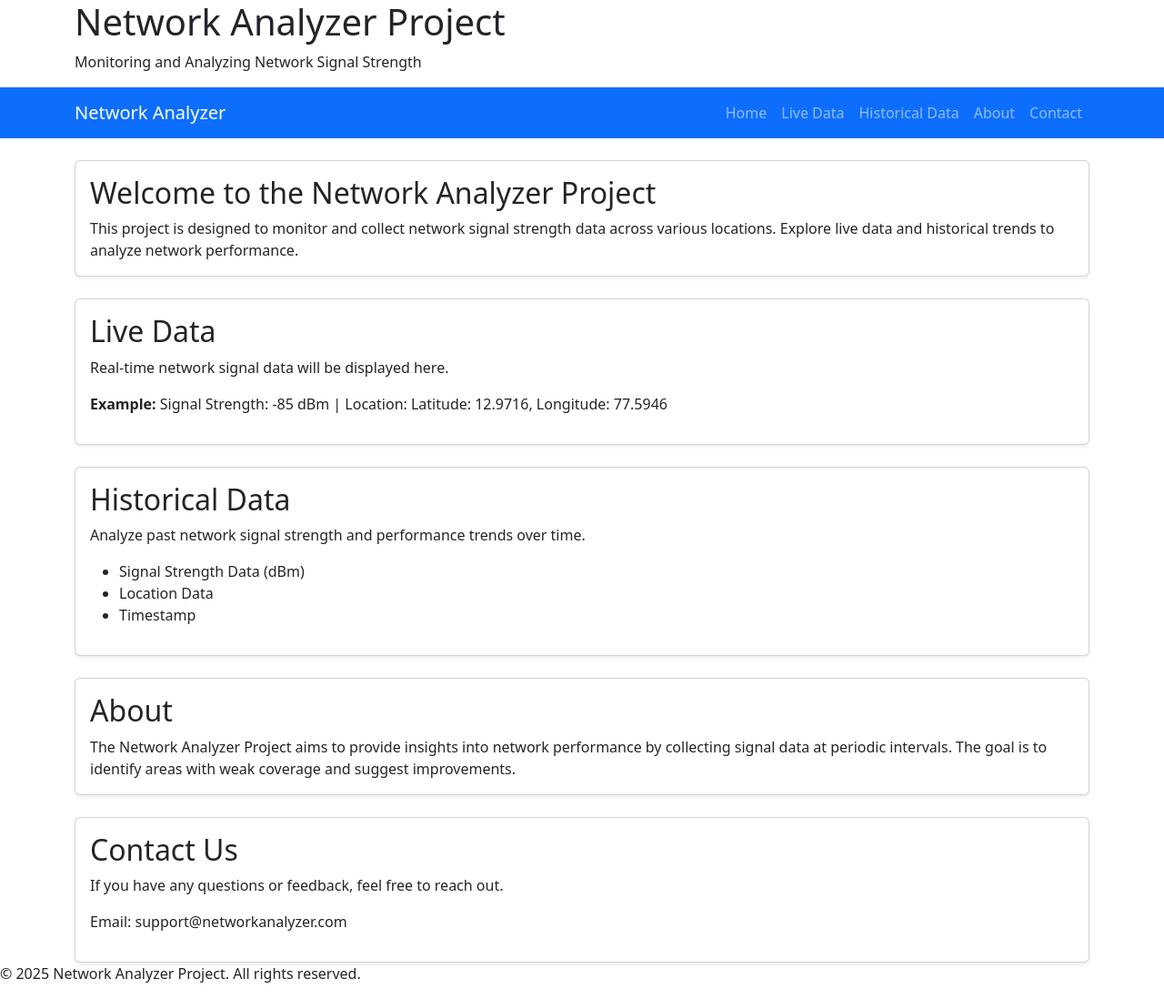
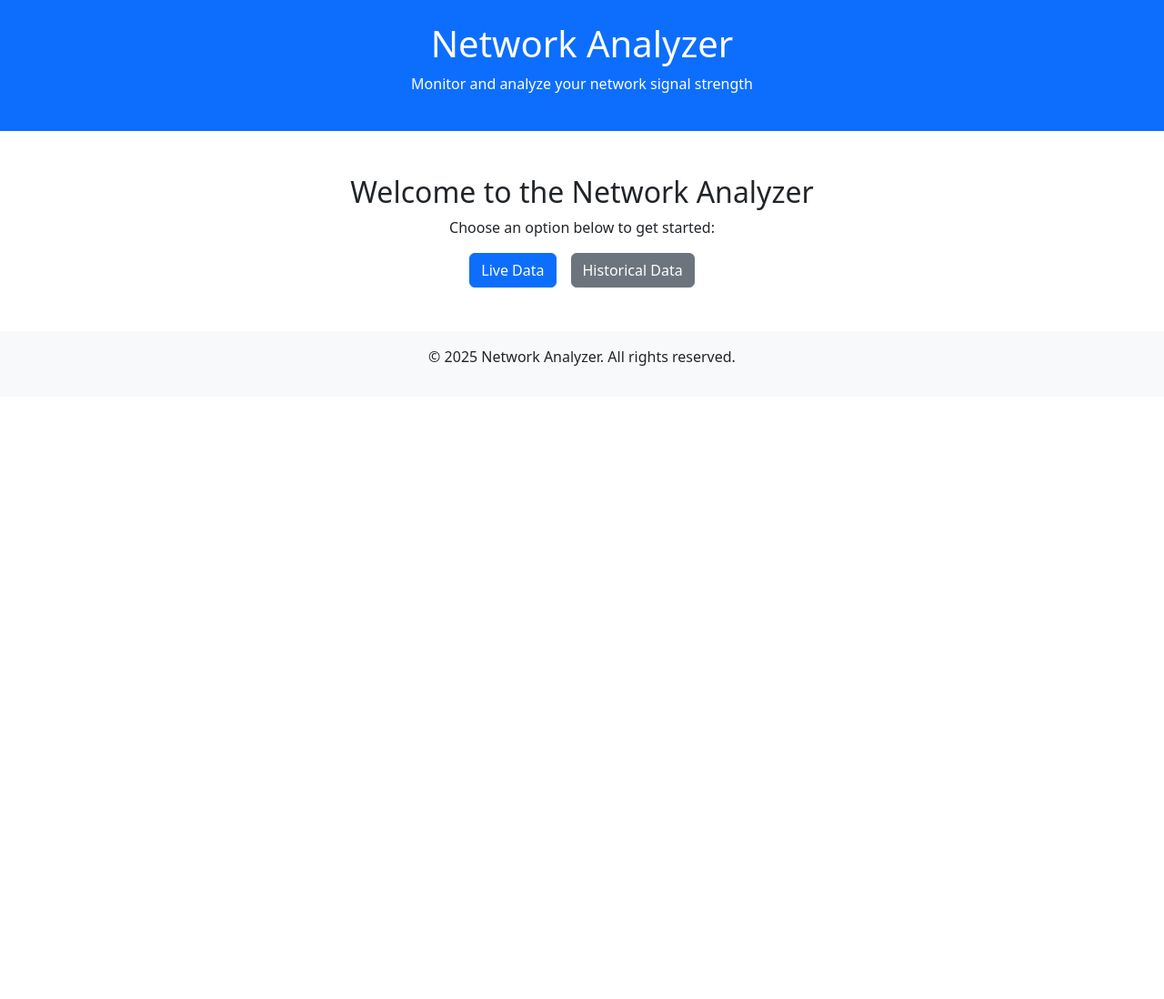
Before and after one commit to isiborella/network-signal, a plain HTML site: page index.html in a window 1280 px wide. Shown: the whole page at 91% size. After the commit the page ends 800 px from the top, so only its background shows below. Drawn offline with nearby package versions, Linux system fonts and the light colour scheme.

Commit message:
third commit

```diff
--- a/index.html
+++ b/index.html
@@ -3,94 +3,24 @@
 <head>
     <meta charset="UTF-8">
     <meta name="viewport" content="width=device-width, initial-scale=1.0">
-    <title>Network Analyzer</title>
-    <!-- Bootstrap CSS -->
+    <title>Network Analyzer - Home</title>
     <link href="https://cdn.jsdelivr.net/npm/bootstrap@5.3.0-alpha3/dist/css/bootstrap.min.css" rel="stylesheet">
-    <style src="styles.css"></style>
 </head>
 <body>
-    <header>
-        <div class="container">
-            <h1>Network Analyzer Project</h1>
-            <p>Monitoring and Analyzing Network Signal Strength</p>
+    <header class="bg-primary text-white text-center py-4">
+        <h1>Network Analyzer</h1>
+        <p>Monitor and analyze your network signal strength</p>
+    </header>
+    <main class="container text-center my-5">
+        <h2>Welcome to the Network Analyzer</h2>
+        <p>Choose an option below to get started:</p>
+        <div class="d-flex justify-content-center">
+            <a href="live-data.html" class="btn btn-primary mx-2">Live Data</a>
+            <a href="historical-data.html" class="btn btn-secondary mx-2">Historical Data</a>
         </div>
-    </header>
-
-    <nav class="navbar navbar-expand-lg navbar-dark bg-primary">
-        <div class="container">
-            <a class="navbar-brand" href="#">Network Analyzer</a>
-            <button class="navbar-toggler" type="button" data-bs-toggle="collapse" data-bs-target="#navbarNav" aria-controls="navbarNav" aria-expanded="false" aria-label="Toggle navigation">
-                <span class="navbar-toggler-icon"></span>
-            </button>
-            <div class="collapse navbar-collapse" id="navbarNav">
-                <ul class="navbar-nav ms-auto">
-                    <li class="nav-item"><a class="nav-link" href="#index">Home</a></li>
-                    <li class="nav-item"><a class="nav-link" href="#live data">Live Data</a></li>
-                    <li class="nav-item"><a class="nav-link" href="#historical data">Historical Data</a></li>
-                    <li class="nav-item"><a class="nav-link" href="#about">About</a></li>
-                    <li class="nav-item"><a class="nav-link" href="#contact">Contact</a></li>
-                </ul>
-            </div>
-        </div>
-    </nav>
-
-    <div class="container mt-4" id="home">
-        <div class="card shadow-sm">
-            <div class="card-body">
-                <h2 class="card-title">Welcome to the Network Analyzer Project</h2>
-                <p class="card-text">This project is designed to monitor and collect network signal strength data across various locations. Explore live data and historical trends to analyze network performance.</p>
-            </div>
-        </div>
-    </div>
-
-    <div class="container mt-4" id="live-data">
-        <div class="card shadow-sm">
-            <div class="card-body">
-                <h2 class="card-title">Live Data</h2>
-                <p class="card-text">Real-time network signal data will be displayed here.</p>
-                <p><strong>Example:</strong> Signal Strength: -85 dBm | Location: Latitude: 12.9716, Longitude: 77.5946</p>
-            </div>
-        </div>
-    </div>
-
-    <div class="container mt-4" id="historical-data">
-        <div class="card shadow-sm">
-            <div class="card-body">
-                <h2 class="card-title">Historical Data</h2>
-                <p class="card-text">Analyze past network signal strength and performance trends over time.</p>
-                <ul>
-                    <li>Signal Strength Data (dBm)</li>
-                    <li>Location Data</li>
-                    <li>Timestamp</li>
-                </ul>
-            </div>
-        </div>
-    </div>
-
-    <div class="container mt-4" id="about">
-        <div class="card shadow-sm">
-            <div class="card-body">
-                <h2 class="card-title">About</h2>
-                <p class="card-text">The Network Analyzer Project aims to provide insights into network performance by collecting signal data at periodic intervals. The goal is to identify areas with weak coverage and suggest improvements.</p>
-            </div>
-        </div>
-    </div>
-
-    <div class="container mt-4" id="contact">
-        <div class="card shadow-sm">
-            <div class="card-body">
-                <h2 class="card-title">Contact Us</h2>
-                <p class="card-text">If you have any questions or feedback, feel free to reach out.</p>
-                <p>Email: support@networkanalyzer.com</p>
-            </div>
-        </div>
-    </div>
-
-    <footer>
-        <p>&copy; 2025 Network Analyzer Project. All rights reserved.</p>
+    </main>
+    <footer class="bg-light text-center py-3">
+        <p>&copy; 2025 Network Analyzer. All rights reserved.</p>
     </footer>
-
-    <!-- Bootstrap JS -->
-    <script src="https://cdn.jsdelivr.net/npm/bootstrap@5.3.0-alpha3/dist/js/bootstrap.bundle.min.js"></script>
 </body>
 </html>
```
Also changed, not shown: about.html (deleted, +0 -48 lines), contact.html (deleted, +0 -49 lines), historical data.html (+13 -41 lines), live data.html (+24 -40 lines).
